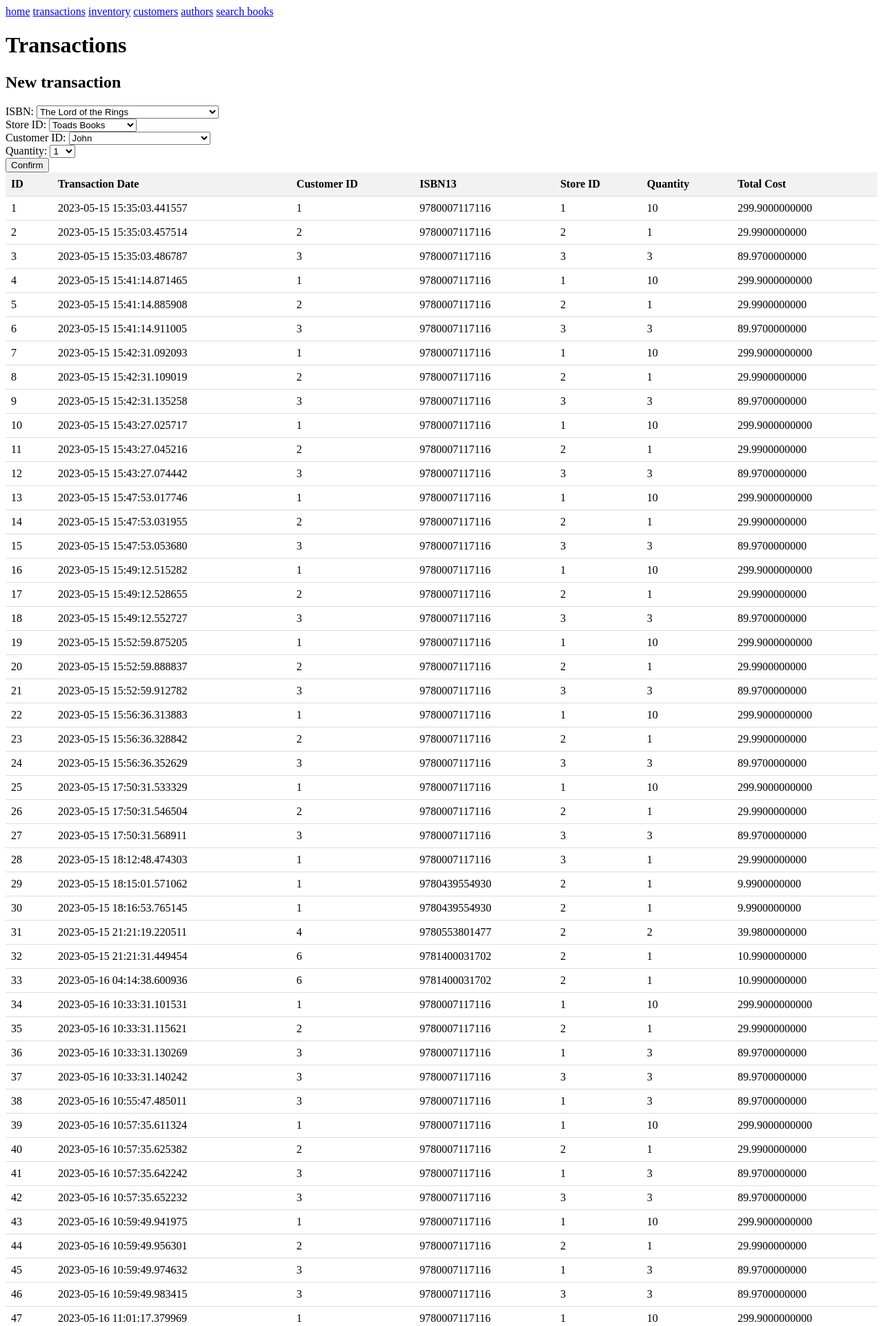
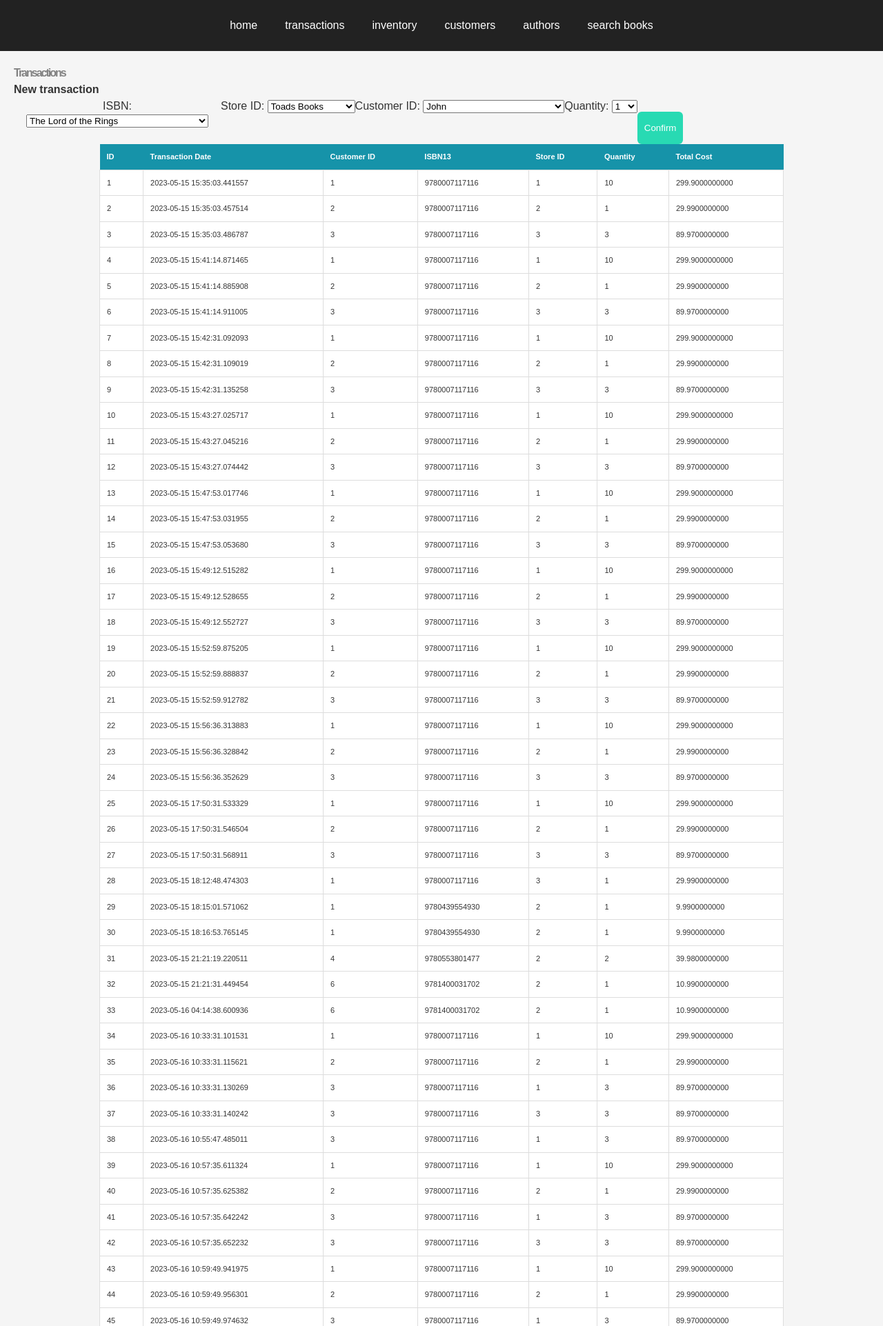
Before and after one commit to wlinds/amazun, a Flask app: page /transactions in a window 1280 px wide. Shown: the top 1923 px of the page at 69% size. Run offline with Flask 3, Linux system fonts and the light colour scheme.

Commit message:
new css template

```diff
--- a/static/css/base.css
+++ b/static/css/base.css
@@ -1,33 +1,281 @@
+.input-field {
+    display:flex;
+    flex-direction: row;
+    flex-shrink: 20px;
+
+}
+
+.main-logo {
+    display: flex;
+    margin-top: 80px;
+    margin-bottom: 10px;
+    align-items: center;
+    justify-content: center;
+  }
+
+  /* Background */
+  body {
+      background-color: #ffffff;
+      font-family: Helvetica, sans-serif;
+    }
+
+  /* Header */
+  .header {
+    background-color: #94bcc2;
+    color: #fff;
+    padding: 10px;
+    margin-top: -10px;
+    margin-left: -10px;
+    width: 100%;
+    color: #fff;
+
+  }
+
+  .header-container {
+    max-width: 1860px;
+    margin: 0 auto;
+    display: grid;
+    grid-template-columns: 5fr 1fr;
+    grid-gap: 0px;
+    align-items: center;
+  }
+
+  .header-container h4 {
+    font-size: small;
+    font-weight: 100;
+    margin: 1px;
+  }
+
+  .header-container p {
+    font-family: Arial, Helvetica, sans-serif;
+    margin: 0;
+    font-size: 12px;
+    color:#b5bec0;
+  }
+
+  .header-container ul {
+    margin: 0;
+    padding: 0;
+  }
+
+  .header-container ul li {
+    list-style: none;
+  }
+
+    h1 {
+      font-size: 30px;
+      letter-spacing: -2px;
+      color: #828282;
+      margin-top: 0;
+    }
+
+    h4 {
+      font-size: 5;
+      letter-spacing: 2px;
+      color: #ffffff;
+      margin-top: 0;
+    }
+
+    /* Divs */
+    .center {
+      margin-top: 2vh;
+      display: flex;
+      flex-direction: column;
+      align-items: center;
+      justify-content: center;
+      height: 18vh;
+    }
+
+    .center2 {
+      display: flex;
+      flex-direction: column;
+      align-items: center;
+      justify-content: center;
+    }
+
+    /* Table styles */
     table {
       border-collapse: collapse;
-    width: 100%;
-}
-
-th, td {
-    text-align: left;
-    padding: 8px;
-    border-bottom: 1px solid #ddd;
+      margin: 0px auto;
+      width: 80%;
     }
 
     th {
-    background-color: #f2f2f2;
+      background-color: #1693a9;
+      color: #fff;
+      font-size: 11px;
+      font-weight: bold;
+      padding: 10px;
+      text-align: left;
     }
 
-.container {
+    td {
+      background-color: #fff;
+      border: 1px solid #ddd;
+      font-size: 11px;
+      padding: 10px;
+    }
+
+
+
+
+    /* Plots */
+    .bar-plot {
+      border-collapse: collapse;
+      margin: 10px auto;
+      width: 80%;
+    }
+
+    /* Links */
+    a {
+      font-size: 12px;
+      color: #067c91;
+      text-decoration: none;
+    }
+
+    a:hover {
+      text-decoration: underline;
+    }
+
+    /* Buttons */
+    .button-container {
+      margin-bottom: 10px;
+    }
+    .default-btn {
+      background-color: #28dab3;
+      color: #fff;
+      padding: 10px 20px;
+      border-radius: 5px;
+      text-decoration: none;
+      transition: background-color 0.2s ease;
+      display: inline-block;
+    }
+
+    .default-btn:hover {
+      background-color: #1fc09d;
+      text-decoration: none;
+    }
+
+    .file-input {
+    position: relative;
+    width: 100%;
+    height: 100%;
+    border: 2px dashed #ccc;
+    text-align: center;
+    padding: 20px;
+    box-sizing: border-box;
+  }
+
+  .file-input:hover {
+    cursor: pointer;
+  }
+
+  .add-new-btn {
+    color: #ffffff;
+    background-color: #067c91;
+    padding: 6px 18px;
+    border-radius: 5px;
+  }
+
+  .add-new-btn:hover {
+    background-color: #066e80;
+    text-decoration: none;
+  }
+
+
+  /* Drag n drop */
+
+  .file-input input {
+    position: absolute;
+    width: 100%;
+    height: 100%;
+    opacity: 0;
+    cursor: pointer;
+  }
+
+  .file-input-dd {
+    position: relative;
+    width: 100%;
+    height: 100%;
+    border: 2px dashed #ccc;
+    text-align: center;
+    padding: 20px;
+    box-sizing: border-box;
+  }
+
+  .file-input-dd:hover {
+    cursor: pointer;
+  }
+
+  .file-input-dd input {
+    position: absolute;
+    width: 100%;
+    height: 100%;
+    opacity: 0;
+    cursor: pointer;
+  }
+
+
+/* Center the form */
+form {
     display: flex;
-    justify-content: flex-end;
-    padding: 10px;
+    flex-direction: column;
+    align-items: center;
+    margin: auto;
+    width: 20%;
+    min-width: 300px;
+  }
+
+  /* Input fields and labels */
+  label {
+    margin-bottom: 4px;
+  }
+
+  input[type="text"], input[type="email"], input[type="number"] {
+    border-radius: 4px;
+    border: 1px solid #ccc;
+    padding: 8px;
+    width: 100%;
+    max-width: 400px;
+    box-sizing: border-box;
+    margin-bottom: 10px;
+  }
+
+  /* Submit button */
+  input[type="submit"] {
+    background-color: #28dab3;
+    color: white;
+    padding: 12px 10px;
+    border: none;
+    border-radius: 6px;
+    cursor: pointer;
     margin-top: 20px;
   }
 
-.manage-buttons {
-    display: flex;
-    gap: 3px;
+  input[type="submit"]:hover {
+    background-color: #1fc082;
   }
 
+  /* Cancel button */
+  a.cancel {
+      background-color: #e86d6d;
+      color: white;
+      padding: 12px 10px;
+      border: none;
+      border-radius: 6px;
+      cursor: pointer;
+      margin-top: 20px;
+      text-decoration: none;
+      }
 
-.total-sales {
-    font-size: 18px;
-    font-weight: bold;
-    text-align: right;
+      a.cancel:hover {
+      background-color: #e74c3c;
       }
+
+  /* Error messages */
+  .error-message {
+    color: red;
+    margin-top: 5px;
+    font-size: 0.8em;
+    text-align: center;
+  }
--- /dev/null
+++ b/static/css/header.css
@@ -0,0 +1,66 @@
+/* Reset styles for consistency across browsers */
+html,
+body,
+div,
+span,
+h1,
+h2,
+h3,
+h4,
+h5,
+h6,
+p,
+a,
+img,
+ul,
+ol,
+li,
+form,
+label,
+header {
+  margin: 0;
+  padding: 0;
+  border: 0;
+  font-size: 100%;
+  font-family: 'Arial', sans-serif;
+  vertical-align: baseline;
+}
+
+/* Global styles */
+body {
+  background-color: #f5f5f5;
+  color: #333;
+  line-height: 1.5;
+}
+
+/* Header styles */
+header {
+  background-color: #222;
+  padding: 20px;
+}
+
+header div {
+  display: flex;
+  justify-content: center;
+  align-items: center;
+}
+
+header a {
+  color: #fff;
+  text-decoration: none;
+  margin: 0 10px;
+  padding: 5px 10px;
+  border-radius: 3px;
+  transition: background-color 0.3s ease;
+}
+
+header a:hover {
+  background-color: #444;
+}
+
+/* Content styles */
+.content {
+  margin: 20px;
+}
+
+/* Your custom styles go here */
--- a/templates/base.html
+++ b/templates/base.html
@@ -1,16 +1,19 @@
 <!DOCTYPE html>
 <html>
 <head>
+    <link rel="stylesheet" type="text/css" href="{{ url_for('static', filename='css/header.css') }}">
     <title>{% block title %}{% endblock %}</title>
 </head>
 <body>
     <header>
+    <div>
 		<a href="/dashboard">home</a>
         <a href="/transactions">transactions</a>
 		<a href="/inventory">inventory</a>
 		<a href="/customers">customers</a>
 		<a href="/authors">authors</a>
 		<a href="/search_book">search books</a>
+    </div>
     </header>
 
     <div class="content">
--- a/templates/transactions.html
+++ b/templates/transactions.html
@@ -10,7 +10,8 @@
 		<h1>Transactions</h1>
 
 	<h2>New transaction</h2>
-
+	  <div class="input-field">
+		<div>
 		<form action="/transactions" method="post">
 		  <label for="isbn">ISBN:</label>
 		  <select id="isbn" name="isbn">
@@ -18,13 +19,16 @@
 			  <option value="{{ book.isbn }}">{{ book.title }}</option>
 			{% endfor %}
 		  </select><br>
-
+	</div>
+	<div>
 		  <label for="store_id">Store ID:</label>
 		  <select id="store_id" name="store_id">
 			  {% for store in stores %}
 			  <option value="{{ store.id }}">{{ store.name }}</option>
 			  {% endfor %}
 			</select><br>
+	</div>
+	<div>
 
 		  <label for="customer_id">Customer ID:</label>
 		  <select id="customer_id" name="customer_id">
@@ -32,18 +36,20 @@
 			  <option value="{{ customer.id }}">{{ customer.name }}</option>
 			{% endfor %}
 		  </select><br>
-
+	</div>
+	<div>
 		<label for="quantity">Quantity:</label>
 		<select id="quantity" name="quantity">
 			{% for i in range(1, 11) %}
 			<option value="{{ i }}">{{ i }}</option>
 			{% endfor %}
 		</select><br>
+	</div>
 
 		  <input type="submit" value="Confirm">
 
 		</form>
-
+	</div>
 	<table>
 		<thead>
 			<tr>
```
Lines whose indentation alone changed are shown as unchanged.
